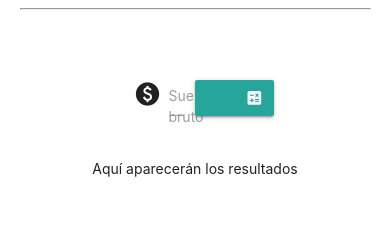
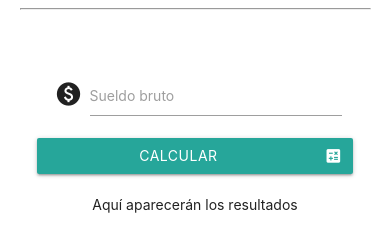
Before and after one commit to WILL-29/Sueldo_Neto_Web, a plain HTML site: page Index.html in a window 390 px wide. Shown: the part 96-348 px from the top of the page. Drawn offline with Linux system fonts and the light colour scheme.

Commit message:
Responsive para celulares

```diff
--- a/Index.html
+++ b/Index.html
@@ -19,15 +19,18 @@
         <hr>
         </br>
         </br>
-        <div class="container center row col s12">
-            <div class="input-field col s3 offset-s3">
+        <!-- <div class="container center row col s12"></div>  -->
+        <div class="container center row col">
+            <!-- <div class="input-field col s3 offset-s3"> -->
+            <div class="input-field col s12 m6 l6">
                 <i class="material-icons prefix">paid</i>
                 <label for="tbSb">Sueldo bruto</label>
                 <input type="text" id="tbSb">
             </div>
             <div>
                 <br/>
-                <a id="btnCalcular" class="btn waves-effect col s3" href="#"><i class="material-icons right">calculate</i> Calcular</a>
+                <!-- <a id="btnCalcular" class="btn waves-effect col s3" href="#"><i class="material-icons right">calculate</i> Calcular</a> -->
+                <a id="btnCalcular" class="btn waves-effect col s12 m6 l6" href="#"><i class="material-icons right">calculate</i> Calcular</a>
             </div>
         </div>
         <div>
```
Also changed, not shown: 1 other file.
